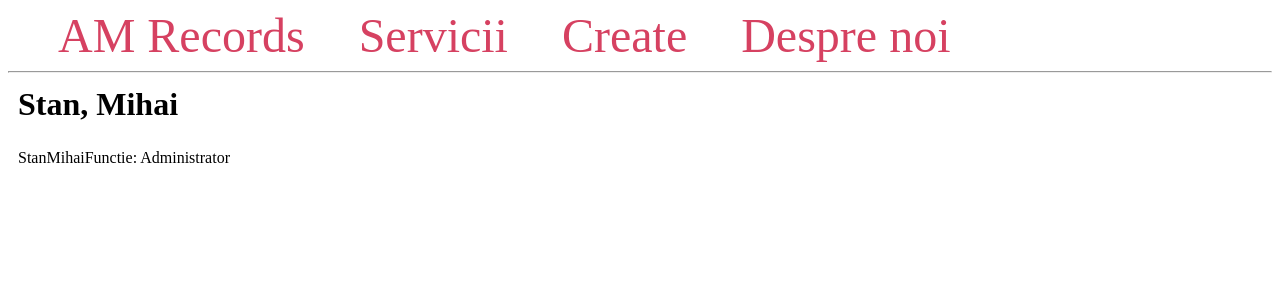
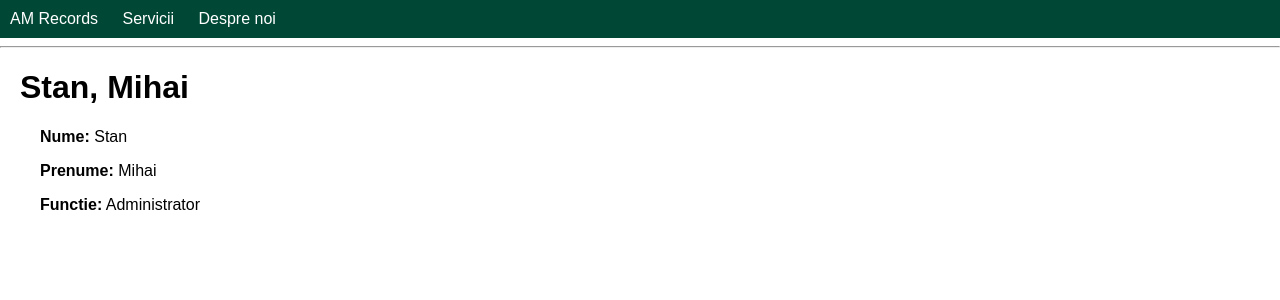
Before and after one commit to realmitza/AMRecords, a Flask app: page /angajati/1 in a window 1280 px wide. Shown: the top 300 px of the page. Run offline with Flask 3, Linux system fonts and the light colour scheme.

Commit message:
update baza template

```diff
--- a/app.py
+++ b/app.py
@@ -49,9 +49,7 @@ def index():
 
 @app.route('/servicii/<int:id>')
 def serviciu(id):
-    # Retrieve the serviciu object based on the provided id
     serviciu = Serviciu.query.get_or_404(id)
-    # Pass the serviciu object to the template
     return render_template('serviciu.html', serviciu=serviciu)
 @app.route('/servicii')
 def servicii():
@@ -65,7 +63,5 @@ def despre_noi():
 
 @app.route('/angajati/<int:id>')
 def angajat(id):
-    # Retrieve the serviciu object based on the provided id
     angajat = Angajat.query.get_or_404(id)
-    # Pass the serviciu object to the template
     return render_template('angajat.html', angajat=angajat)
--- a/templates/angajat.html
+++ b/templates/angajat.html
@@ -3,8 +3,8 @@
 {% block content %}
     <h1 class="title">{% block title %} {{ angajat.nume }}, {{ angajat.prenume }} {% endblock %}</h1>
     <div class="content">
-        <p>{{ angajat.nume }}</p>
-        <p>{{ angajat.prenume }}</p>
-        <p>Functie: {{ angajat.functie }}</p>
+        <p><strong>Nume:</strong> {{ angajat.nume }}</p>
+        <p><strong>Prenume:</strong> {{ angajat.prenume }}</p>
+        <p><strong>Functie:</strong> {{ angajat.functie }}</p>
     </div>
 {% endblock %}
--- a/templates/baza.html
+++ b/templates/baza.html
@@ -4,43 +4,26 @@
     <meta charset="UTF-8">
     <title>{% block title %} {% endblock %} - AM Records</title>
     <style>
-        .title {
-            margin: 5px;
+        body {
+            font-family: Arial, sans-serif;
+            margin: 0;
+            padding: 0;
+        }
+
+        nav {
+            background-color: #004835;
+            color: #ffffff;
+            padding: 10px;
+        }
+
+        nav a {
+            color: #ffffff;
+            text-decoration: none;
+            margin-right: 20px;
         }
 
         .content {
-            margin: 5px;
-            width: 100%;
-            display: flex;
-            flex-direction: row;
-            flex-wrap: wrap;
-        }
-
-        .student {
-            flex: 20%;
-            padding: 10px;
-            margin: 5px;
-            background-color: #f3f3f3;
-            inline-size: 100%;
-        }
-
-        .bio {
-            padding: 10px;
-            margin: 5px;
-            background-color: #ffffff;
-            color: #004835;
-        }
-
-        .name a {
-            color: #00a36f;
-            text-decoration: none;
-        }
-
-        nav a {
-            color: #d64161;
-            font-size: 3em;
-            margin-left: 50px;
-            text-decoration: none;
+            margin: 20px;
         }
     </style>
 </head>
@@ -48,7 +31,6 @@
     <nav>
         <a href="{{ url_for('index') }}">AM Records</a>
         <a href="{{ url_for('servicii') }}">Servicii</a>
-        <a href="#">Create</a>
         <a href="{{ url_for('despre_noi') }}">Despre noi</a>
     </nav>
     <hr>
```
